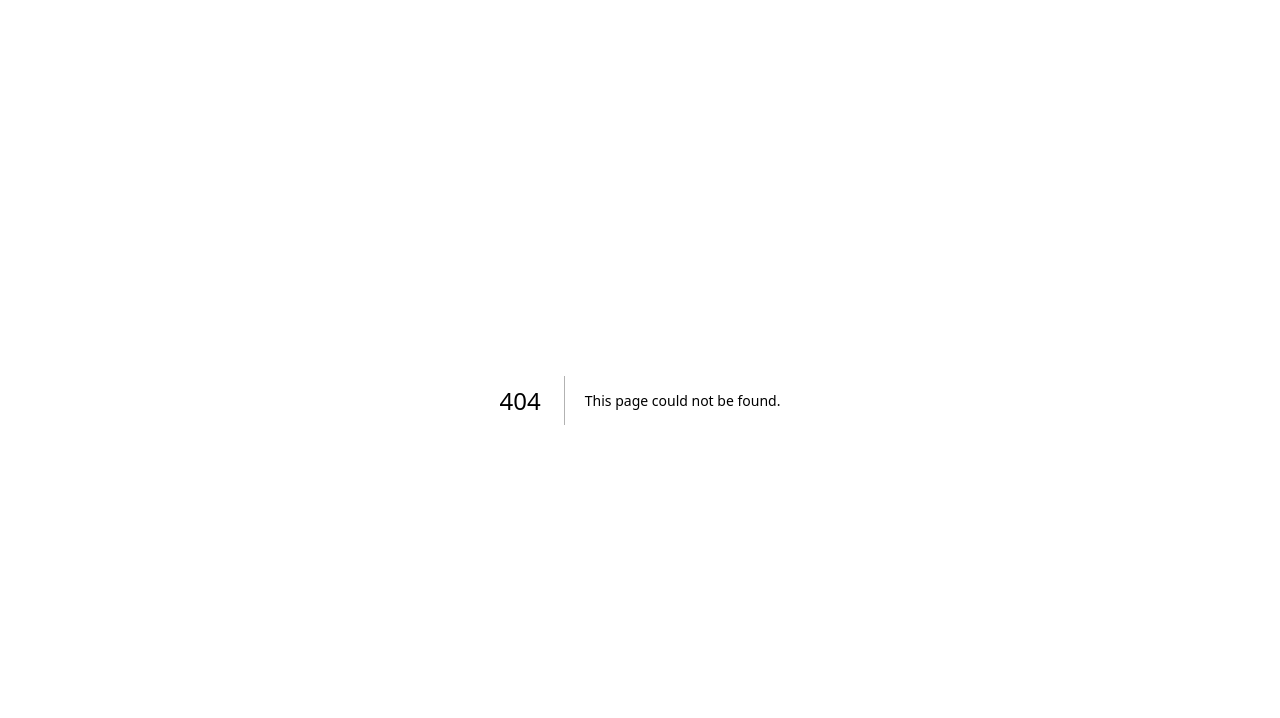
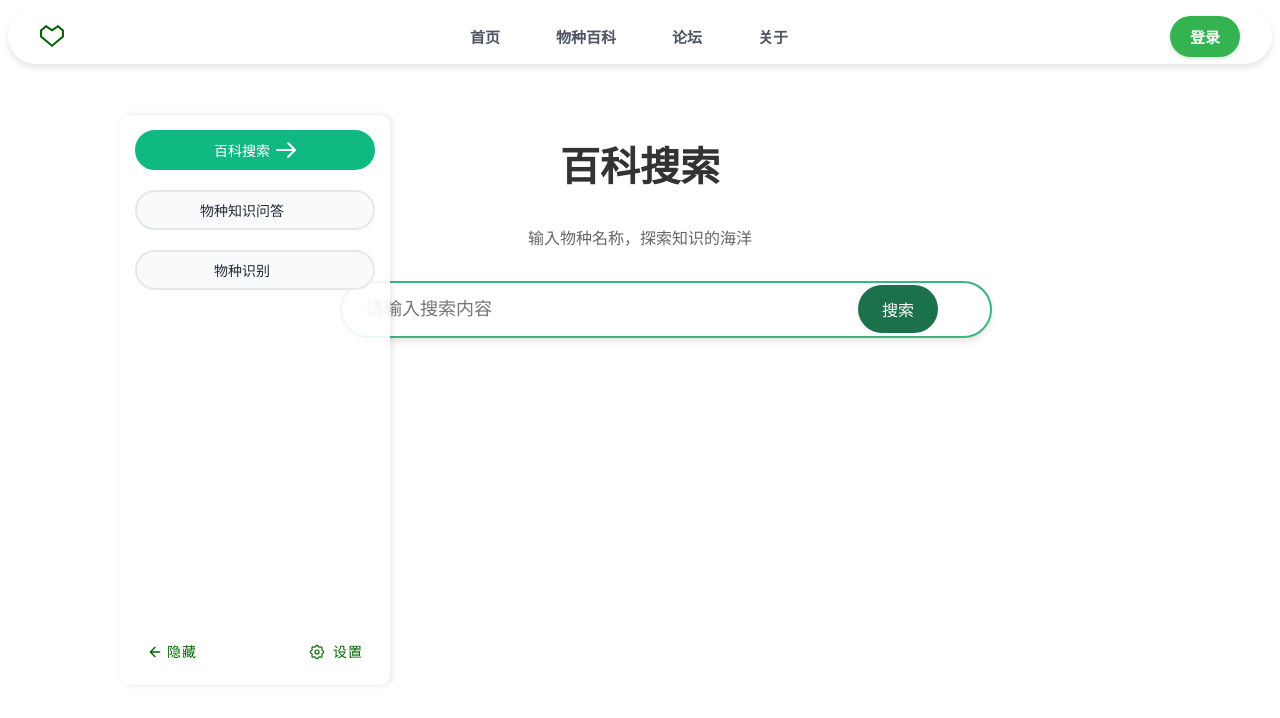
Before and after one commit to Chal1ce/A-Single-Framework-For-KnowledgeBaseQA, a Next.js app: page /BaikeSearch/baikeSearch in a window 1280 px wide. Before the commit this address had no page. Shown: the top 718 px of the page. Built offline with nearby package versions, Linux system fonts and the light colour scheme.

Commit message:
优化一些东西

```diff
--- /dev/null
+++ b/pages/BaikeSearch/baikeSearch.js
@@ -0,0 +1,5 @@
+import BaikeSearch from '../../src/components/baike/baikeSearch';
+
+export default function BaikeSearchPage() {
+  return <BaikeSearch />;
+}
--- /dev/null
+++ b/pages/BaikeSearch/conversation.js
@@ -0,0 +1,5 @@
+import BaikeSearch from '../../src/components/baike/baikeSearch';
+
+export default function ConversationPage() {
+  return <BaikeSearch />;
+}
--- a/src/components/baike/baikeSearch.js
+++ b/src/components/baike/baikeSearch.js
@@ -1,4 +1,5 @@
 import { useState, useEffect, useRef } from 'react';
+import { useRouter } from 'next/router';
 import ReactMarkdown from 'react-markdown';
 import Navbar from '../ui/navbar';
 import FloatingSidebar from '../ui/FloatingSidebar';
@@ -7,16 +8,25 @@ import searchStyles from '../../styles/SearchBox.module.css';
 import resultStyles from '../../styles/BaikeSearchResults.module.css';
 
 export default function BaikeSearch() {
-  const [activeSection, setActiveSection] = useState('baikeSearch');
+  const router = useRouter();
+  const [activeSection, setActiveSection] = useState('');
   const [searchQuery, setSearchQuery] = useState('');
   const [searchResults, setSearchResults] = useState([]);
+  const [searchTitle, setSearchTitle] = useState('');
   const [chatQuery, setChatQuery] = useState('');
   const [chatResponse, setChatResponse] = useState('');
   const [isStreaming, setIsStreaming] = useState(false);
   const chatContainerRef = useRef(null);
 
+  useEffect(() => {
+    // 根据当前路径设置activeSection
+    const path = router.pathname.split('/').pop();
+    setActiveSection(path || 'baikeSearch');
+  }, [router.pathname]);
+
   const handleSectionChange = (section) => {
     setActiveSection(section);
+    router.push(`/BaikeSearch/${section}`);
   };
 
   const handleSearch = async () => {
@@ -31,6 +41,7 @@ export default function BaikeSearch() {
       const data = await response.json();
       console.log(data);
       setSearchResults(data.results);
+      setSearchTitle(searchQuery)
     } catch (error) {
       console.error('搜索出错:', error);
     }
@@ -58,7 +69,7 @@ export default function BaikeSearch() {
           </div>
           <div className={resultStyles.cardRight}>
             <img src={result.image} alt={result.title} className={resultStyles.cardImage} onError={handleImageError} />
-            <div className={resultStyles.cardTitle}>{searchQuery}</div>
+            <div className={resultStyles.cardTitle}>{searchTitle}</div>
           </div>
         </div>
         <button
```
Also changed, not shown: pages/BaikeSearch.js (+13 -7 lines).
